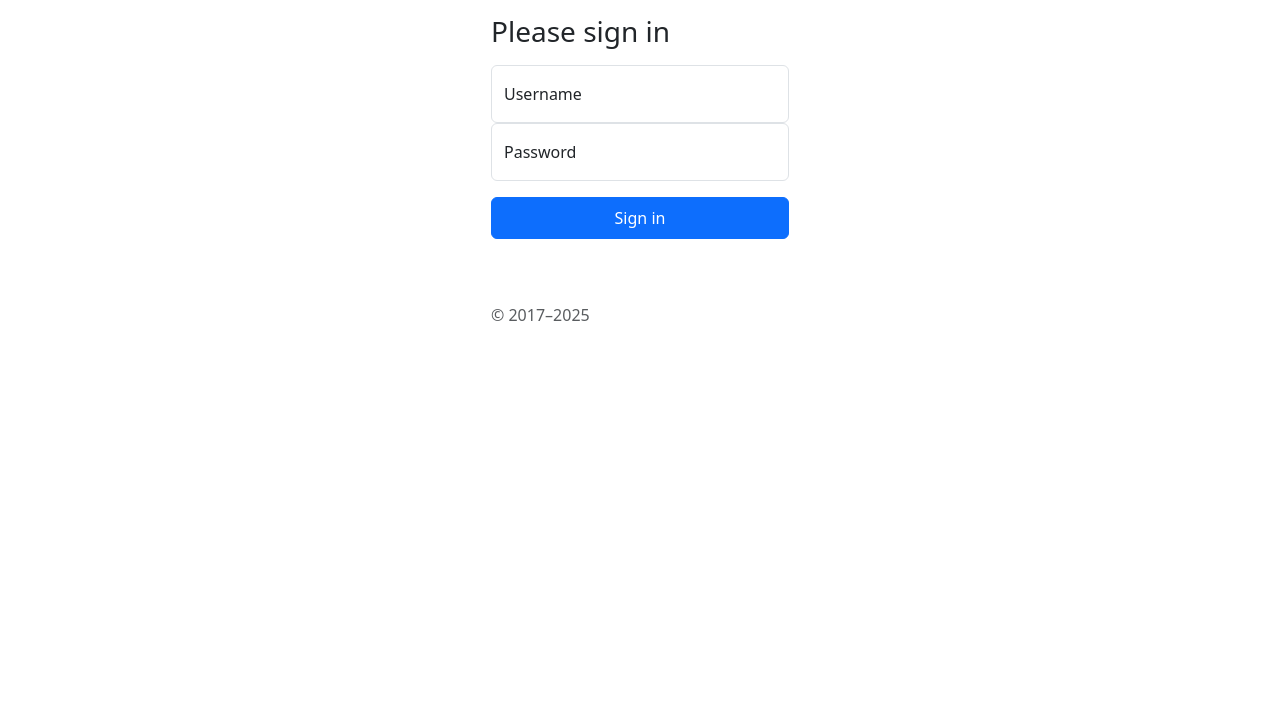
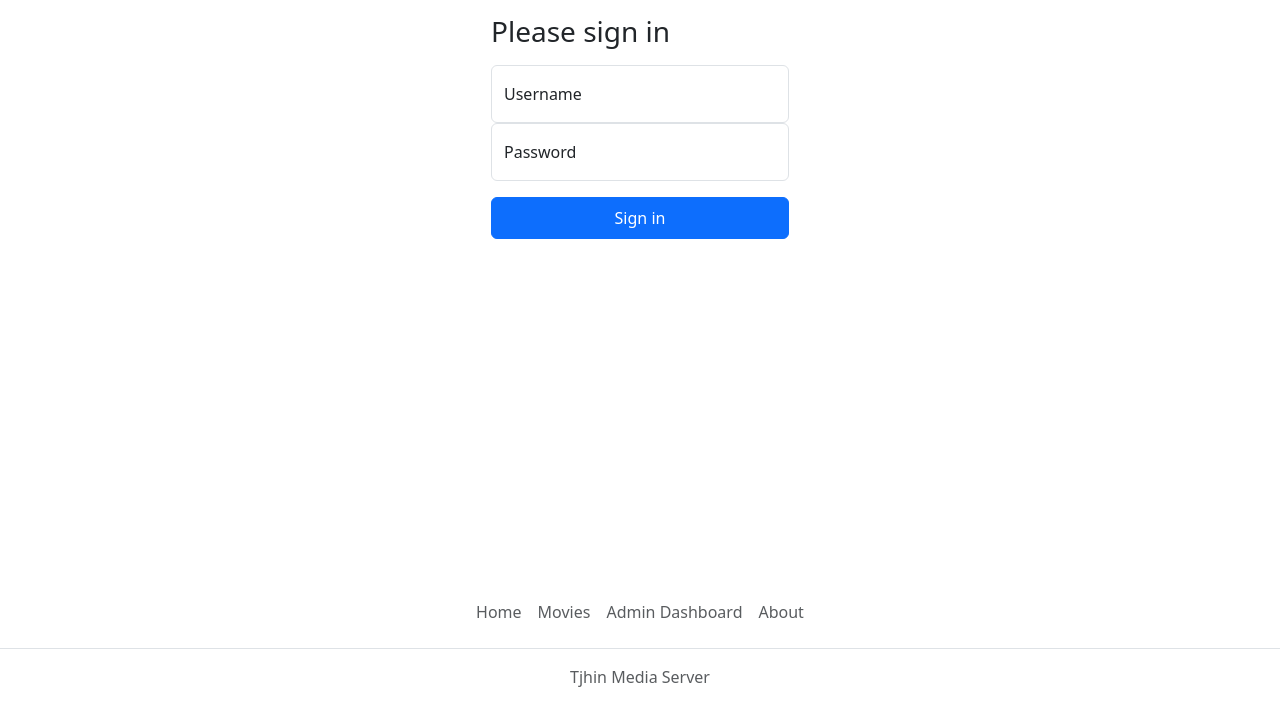
Before and after one commit to reynardo-tjhin/media-server, a Flask app: page /auth/login in a window 1280 px wide. Shown: the part 95-800 px from the top of the page. Run offline with Flask 3, Linux system fonts and the light colour scheme; some libraries are stand-ins or nearby versions.

Commit message:
added footer and error message for login

```diff
--- a/src/auth.py
+++ b/src/auth.py
@@ -44,7 +44,7 @@ def check_signin_details() -> str | None:
 
         # check against the database
         db = get_db()
-        user = db.execute("SELECT * FROM user WHERE username = ?", (username,)).fetchone()
+        user = db.execute("SELECT * FROM user WHERE username = ?;", (username,)).fetchone()
         if (user is None):
             error = "Username does not exist"
             return jsonify({
@@ -69,6 +69,25 @@ def check_signin_details() -> str | None:
             "status": "SUCCESS",
             "message": "successfully signed in",
         })
+
+
+
+@bp.route('/username', methods=["GET"])
+def get_username():
+    """
+    An API to get the username
+    """
+    if (session.get('user_id') is not None):
+        db = get_db()
+        user = db.execute("SELECT username FROM user WHERE id = ?;", (session.get('user_id'),)).fetchone()
+        return jsonify({
+            "status": "SUCCESS",
+            "message": user[0],
+        })
+    return jsonify({
+        "status": "FAIL",
+        "message": "not signed in",
+    })
 
 
 
--- a/src/templates/base.html
+++ b/src/templates/base.html
@@ -101,7 +101,7 @@
                         <svg class="bi my-1" width="36" height="36" aria-hidden="true">
                             <use href="#account-logo"></use>
                         </svg>
-                        <span class="visually-hidden">Account Settings</span>
+                        <span id="accountName" class="ms-2"></span>
                     </button>
                     <ul class="dropdown-menu dropdown-menu-end">
                         <li>
@@ -181,6 +181,25 @@
 
     <main class="main-content container">{% block content %}{% endblock %}</main>
 
+    <!-- footer -->
+    <footer class="pt-3 mt-4 position-fixed bottom-0 w-100">
+        <ul class="nav justify-content-center border-bottom pb-3 mb-3">
+            <li class="nav-item">
+                <a href="{{ url_for('home.home') }}" class="nav-link px-2 text-body-secondary">Home</a>
+            </li>
+            <li class="nav-item">
+                <a href="{{ url_for('movies.home') }}" class="nav-link px-2 text-body-secondary">Movies</a>
+            </li>
+            <li class="nav-item">
+                <a href="{{ url_for('admin.home') }}" class="nav-link px-2 text-body-secondary">Admin Dashboard</a>
+            </li>
+            <li class="nav-item">
+                <a href="{{ url_for('home.home') }}" class="nav-link px-2 text-body-secondary">About</a>
+            </li>
+        </ul>
+        <p class="text-center text-body-secondary">Tjhin Media Server</p>
+    </footer>
+
     <!-- bootstrap JavaScript -->
     <script src="https://cdn.jsdelivr.net/npm/bootstrap@5.3.8/dist/js/bootstrap.bundle.min.js"></script>
 
@@ -199,8 +218,6 @@
                 });
                 const result = await response.json();
 
-                console.log(result["message"]);
-
                 // user is logged in
                 if (result["message"] == "True") {
                     document.getElementById("sign-up-sign-in-btn").classList.add("d-none"); // hide sign up/sign in button
@@ -217,6 +234,27 @@
             } catch (error) {
                 console.error("AJAX error: " + error);
             }
+
+            // get the username
+            try {
+                const url = "{{ url_for('auth.get_username') }}";
+                const response = await fetch(url, {
+                    method: "GET",
+                    headers: {
+                        'Content-Type': 'application/json',
+                    }
+                });
+                const result = await response.json();
+                if (result['status'] == 'SUCCESS') {
+                    document.getElementById("accountName").textContent = result["message"];
+                } else if (result['status'] == 'FAIL') {
+                    console.log("Get username: not signed in, hence ignore...");
+                } else {
+                    console.error("Get username: Error from the server side not showing the correct response.");
+                }
+            } catch (error) {
+                console.error("AJAX error:" + error);
+            }
         });
     </script>
 </body>
--- a/src/templates/login.html
+++ b/src/templates/login.html
@@ -29,8 +29,11 @@
     <input type="hidden" name="csrf_token" value="{{ csrf_token() }}" id="signInCSRFToken" />
 
     <!-- error message if exists -->
+    <div id="signInErrorContainer" class="border border-danger border-3 mb-3 d-none">
+        <span id="signInErrorSpan" class="ms-3"></span>
+    </div>
 
-
+    <!-- sign in details -->
     <div class="form-floating">
         <input name="username" type="text" class="form-control" id="floatingInput" placeholder="Username">
         <label for="floatingInput">Username</label>
@@ -39,8 +42,7 @@
         <input name="password" type="password" class="form-control" id="floatingPassword" placeholder="Password">
         <label for="floatingPassword">Password</label>
     </div>
-    <button class="btn btn-primary w-100 py-2 my-3" type="submit">Sign in</button>
-    <p class="mt-5 mb-3 text-body-secondary">© 2017–2025</p>
+    <button id="signInButton" class="btn btn-primary w-100 py-2 my-3" type="submit">Sign in</button>
 </form>
 {% endblock %}
 
@@ -49,6 +51,10 @@
     document.getElementById("signInForm").addEventListener('submit', async function (event) {
         event.preventDefault(); // prevent from normal submission
 
+        // disable submit button to prevent double submission
+        document.getElementById("signInButton").disabled = true;
+
+        // get the sign in details
         const form = event.target;
         const formData = new FormData(form);
         var obj = {};
@@ -57,6 +63,7 @@
         });
         const json = JSON.stringify(obj);
 
+        // perform an async request
         try {
             const url = "{{ url_for('auth.check_signin_details') }}";
             const csrfToken = document.getElementById("signInCSRFToken").value;
@@ -70,11 +77,16 @@
             });
             const result = await response.json();
 
-            console.log(result['status']);
+            if (result['status'] == "FAIL") {
+                // show error
+                document.getElementById("signInErrorContainer").classList.remove("d-none");
+                document.getElementById("signInErrorSpan").textContent = "ERROR: " + result["message"];
 
-            if (result['status'] == "FAIL") {
+                // re-enable sign in button
+                document.getElementById("signInButton").disabled = false;
 
             } else if (result['status'] == 'SUCCESS') {
+                // redirect to the homepage
                 window.location.href = "{{ url_for('home.home') }}";
             } else {
                 console.error("Error from server");
--- /dev/null
+++ b/src/templates/signup.html
@@ -0,0 +1 @@
+{% extends 'base.html' %}
```
